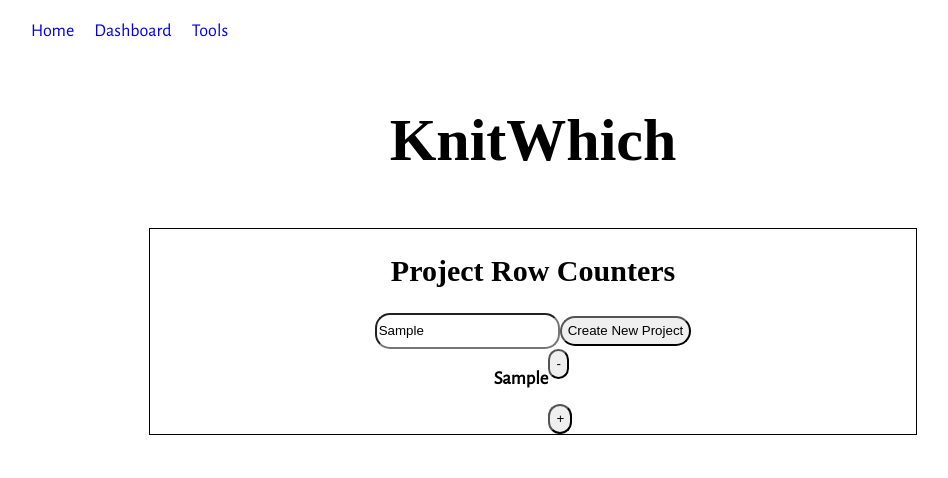
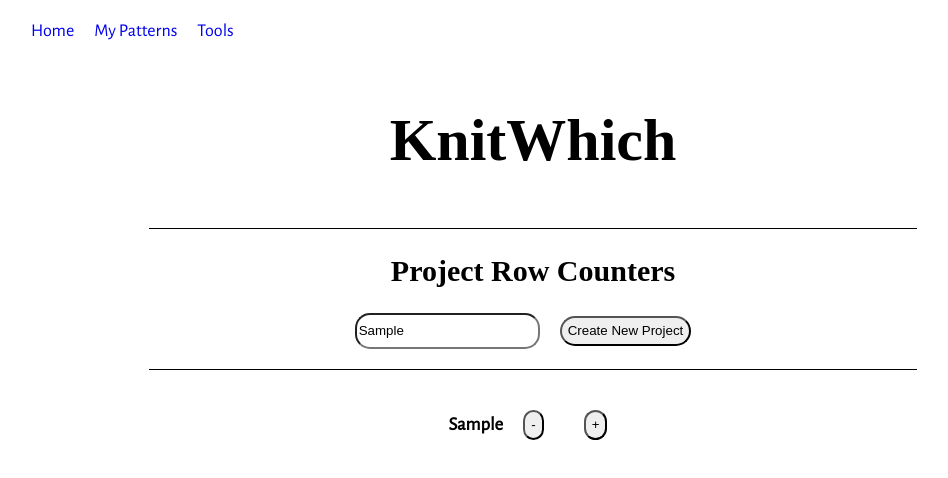
Before and after one commit to juniperalcorn/knitwhich, a React (Create React App) app: page /rowCount in a window 1280 px wide. Both pictures are taken after typing "Sample" into the empty fields and a click on the button "Create New Project". Shown: the top 478 px of the page, without its empty margins (107-1055 px from the left). Built offline with nearby package versions, Linux system fonts and the light colour scheme; no server answers; a web font is replaced by a local one.

Commit message:
Update ReadMe and Refactor Components

```diff
--- a/src/App.css
+++ b/src/App.css
@@ -153,9 +153,12 @@ p{
   justify-content: center;
   height: 80%;
   margin: 0% 20% 0 20%;
-  border: 1px solid black;
   align-items: center;
   overflow: auto;
+  border-top: 1px solid black;
+}
+.ProjectInput{
+  margin-bottom: 20px;
 }
 input{
   border-radius: 15px;
@@ -164,14 +167,30 @@ input{
 button{
   border-radius: 15px;
   height: 30px;
+  margin-left: 20px;
+  margin-right: 20px;
 }
-.projectList{
-  margin-top: 20px;
-
+.ProjectList{
+  display: flex;
+  flex-direction: column-reverse;
+  width: 100%;
+  border-top: 1px solid black;
+  padding-top: 10px;
 }
 .projectCounter{
   display: flex;
   flex-direction: row;
+  align-items: center;
+  justify-content: center;
+  height: 80px;
+  width: 100%;
+  margin: 5px;
+}
+.rowCounter{
+  display: inline-flex;
+  flex-direction: row;
+  height: 120px;
+  align-items: center;
 }
 
 /* font-family: 'Raleway Dots', cursive;
--- a/src/App.js
+++ b/src/App.js
@@ -2,7 +2,6 @@ import React, { Component } from 'react';
 import './App.css';
 import Welcome from './components/Welcome.js'
 import Navigation from './components/Navigation'
-import Dashboard from './components/Dashboard.js'
 import Tools from './components/Tools.js'
 import {Route, Link} from 'react-router-dom'
 import MyPatterns from './components/MyPatterns.js'
@@ -88,7 +87,7 @@ class App extends Component {
      return (
       <div className="App">
         <Navigation />
-        <Welcome handleSubmitFn={this.handleSubmit}/>
+        <Welcome />
 
         <main>
           <Route
@@ -97,11 +96,6 @@ class App extends Component {
           <Route
               path='/tools'
               component={Tools}
-          />
-          <Route
-              path='/dashboard'
-              render={(props)=><Dashboard {...props}
-                patterns={this.state.patterns}/>}
           />
           <Route
               path='/MyPatterns'
--- a/src/components/Dashboard.js
+++ /dev/null
@@ -1,24 +0,0 @@
-import React, {Component} from 'react'
-import {Link} from 'react-router-dom'
-
-class Dashboard extends Component{
-    constructor(props){
-        super(props)
-    }
-
-    render(){
-        return(
-            <div className='Dashboard'>
-                <div className='DashboardTitle'>
-                    <h2>Dashboard</h2>
-                </div>
-
-                <nav>
-                    <Link to='/MyPatterns'>My Patterns</Link>
-                </nav>
-
-            </div>
-        )
-    }
-}
-export default Dashboard
--- a/src/components/Navigation.js
+++ b/src/components/Navigation.js
@@ -1,18 +1,16 @@
 import React, {Component} from 'react'
 import {Link} from 'react-router-dom'
 
-class Navigation extends Component {
-    render(){
+function Navigation(){
         return(
             <div className='Navigation'>
                 <nav>
-                    <Link to ='/home'>Home</Link>
-                    <Link to='/dashboard'>Dashboard</Link>
+                    <Link to ='/'>Home</Link>
+                    <Link to='/MyPatterns'>My Patterns</Link>
                     <Link to='/tools'>Tools</Link>
                 </nav>
 
             </div>
         )
     }
-}
 export default Navigation
--- a/src/components/RowCount/Container.js
+++ b/src/components/RowCount/Container.js
@@ -18,9 +18,7 @@ class Container extends Component{
         } else {
             let returnStorage = storage.split(',')
             this.setState({projectTitles:returnStorage})
-            console.log('return storage', returnStorage)
         }
-        console.log('storage', storage)
     }
     updateProjectTitle(input){
         let projTitle=this.state.projectTitles
--- a/src/components/Tools.js
+++ b/src/components/Tools.js
@@ -1,8 +1,7 @@
 import React, {Component} from 'react'
 import {Route, Link} from 'react-router-dom'
 
-class Tools extends Component {
-    render(){
+function Tools () {
         return(
             <div className='Tools'>
                 <h2>Tools</h2>
@@ -12,5 +11,4 @@ class Tools extends Component {
             </div>
         )
     }
-}
 export default Tools
--- a/src/components/Welcome.js
+++ b/src/components/Welcome.js
@@ -1,42 +1,11 @@
 import React, {Component} from 'react'
 
-class Welcome extends Component{
-    constructor(props){
-        super(props)
-        this.state={
-            username:'',
-        }
-        // this.handleInput=this.handleInput.bind(this)
-        // this.handleSubmit=this.handleSubmit.bind(this)
-    }
-    // handleInput=(e)=>{
-    //     const localValue=e.target.value
-    //     this.setState({username:localValue})
-    // }
-    // handleSubmit(e){
-    //     e.preventDefault()
-    //     this.props.handleSubmitFn(this.state.username)
-    // }
-    render(){
+function Welcome(){
         return(
             <div className='Welcome'>
                 <h1>KnitWhich</h1>
-                {/* <form onSubmit={this.handleSubmit}>
-                    <input
-                        onChange={this.handleInput}
-                        type='text'
-                        placeholder='Enter Ravelry Username'
-                    />
-
-                    <input
-                        type='submit'
-                        id='submit'
-                        value='Submit'
-                    />
-                </form> */}
             </div>
         )
-    }
 }
 
 export default Welcome
```
Also changed, not shown: 1 other file (tests, documents, lock files or other folders).
